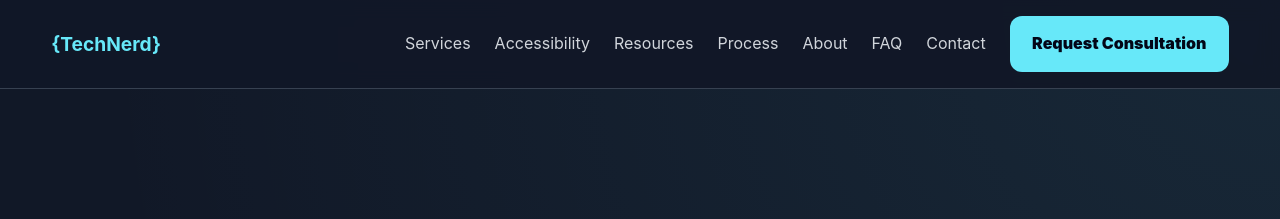
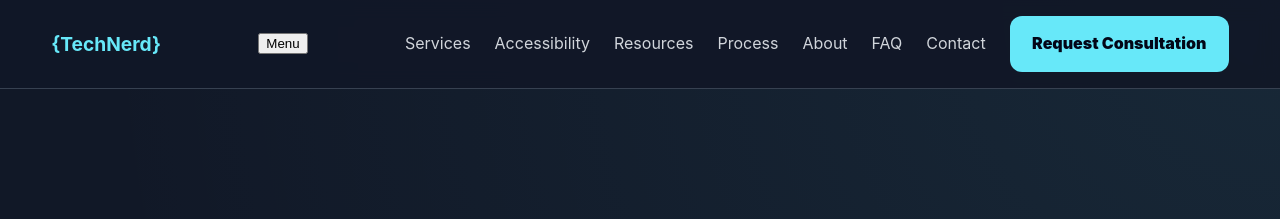
Before and after one commit to cjblackthorn/technerd, a Jekyll site: the page built from index.md, in a window 1280 px wide. Shown: the top 219 px of the page. Built offline with Jekyll 4.4.1, drawn with Linux system fonts in a browser that asks for light colours.

Commit message:
Add mobile menu toggle structure

```diff
--- a/_includes/nav.html
+++ b/_includes/nav.html
@@ -4,7 +4,11 @@
       <span class="brand-mark">{TechNerd}</span>
     </a>
 
-    <nav aria-label="Primary navigation">
+    <button class="menu-toggle" type="button" aria-expanded="false" aria-controls="primary-navigation">
+      Menu
+    </button>
+
+    <nav id="primary-navigation" class="primary-nav" aria-label="Primary navigation">
       <ul class="nav-links">
         <li><a href="{{ '/services/' | relative_url }}">Services</a></li>
         <li><a href="{{ '/accessibility/' | relative_url }}">Accessibility</a></li>
```
